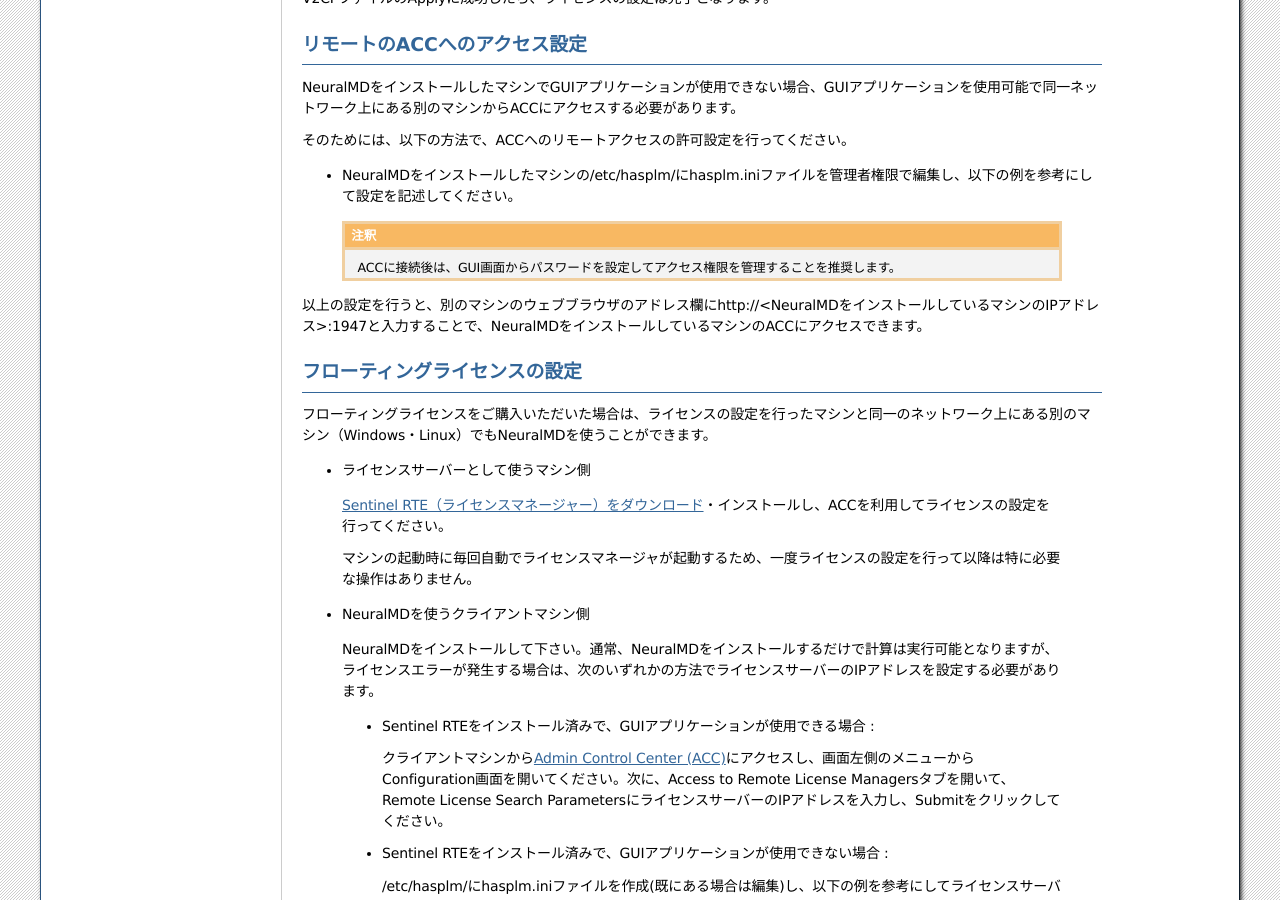
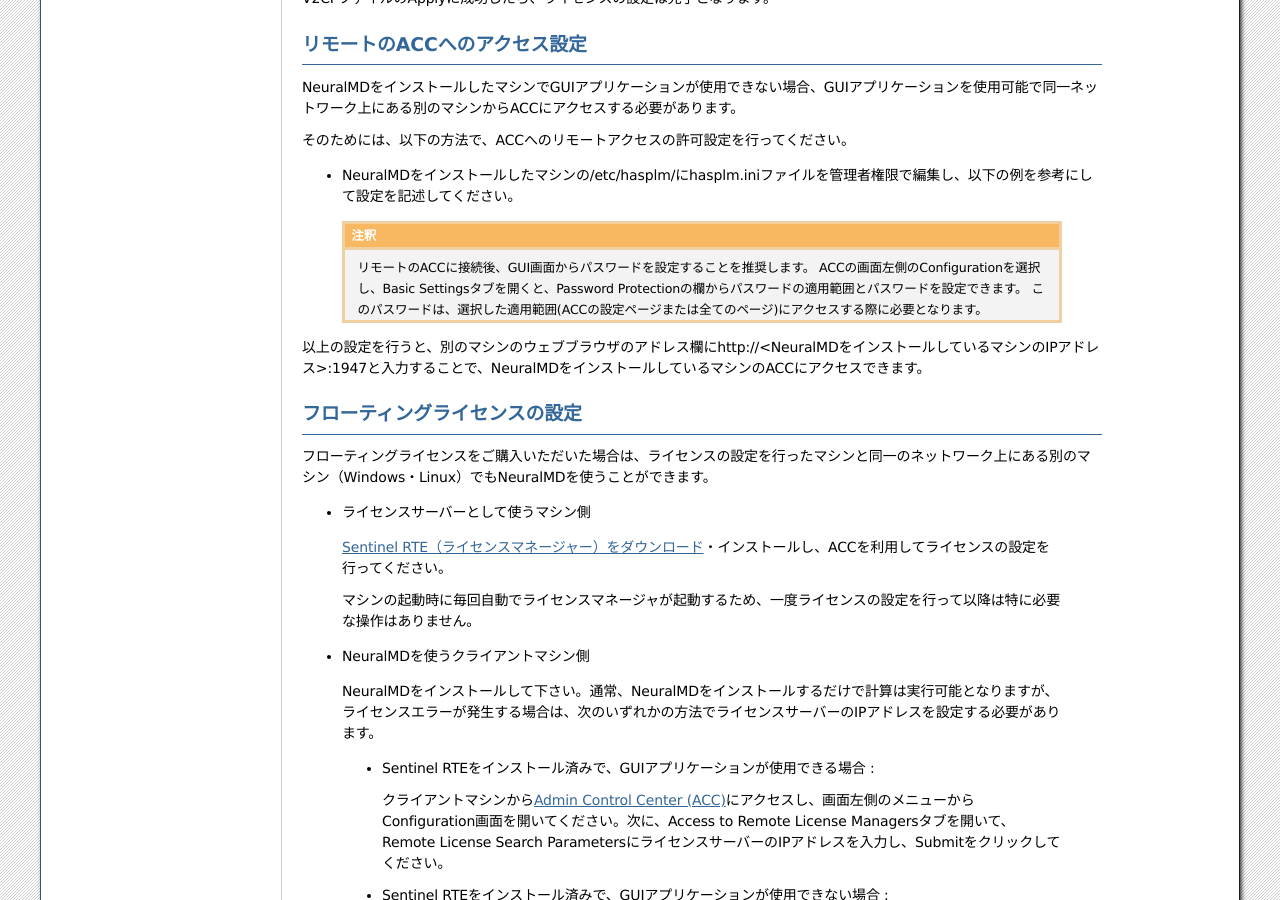
Before and after one commit to advancesoftcorp/neuralmd-doc, a Sphinx documentation site: the page built from docs/source/install/license.rst, in a window 1280 px wide and 900 px high, scrolled down 4516 px. Built offline with Sphinx 7.4.7, drawn with Linux system fonts in a browser that asks for light colours; formulas are drawn with MathJax 3.

Commit message:
add description for ACC password

```diff
--- a/docs/source/install/license.rst
+++ b/docs/source/install/license.rst
@@ -137,7 +137,10 @@
     adminremoteに別の値が既に設定されている場合は、その値を変更する必要はありません。accremoteの値のみを変更してください。
 
  .. note::
-      ACCに接続後は、GUI画面からパスワードを設定してアクセス権限を管理することを推奨します。
+
+      リモートのACCに接続後、GUI画面からパスワードを設定することを推奨します。
+      ACCの画面左側のConfigurationを選択し、Basic Settingsタブを開くと、Password Protectionの欄からパスワードの適用範囲とパスワードを設定できます。
+      このパスワードは、選択した適用範囲(ACCの設定ページまたは全てのページ)にアクセスする際に必要となります。
 
 以上の設定を行うと、別のマシンのウェブブラウザのアドレス欄にhttp://<NeuralMDをインストールしているマシンのIPアドレス>:1947と入力することで、NeuralMDをインストールしているマシンのACCにアクセスできます。
 
```
